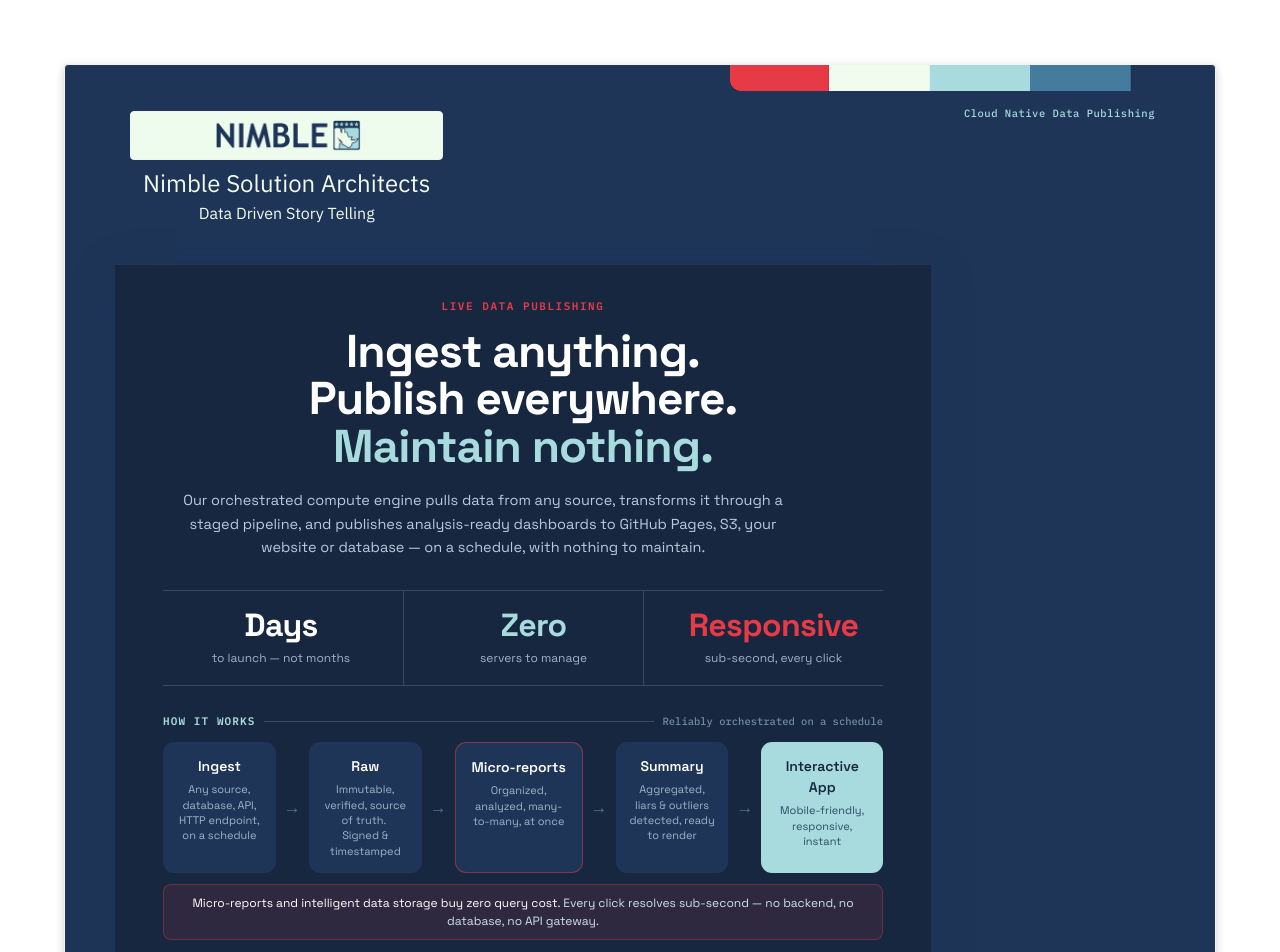
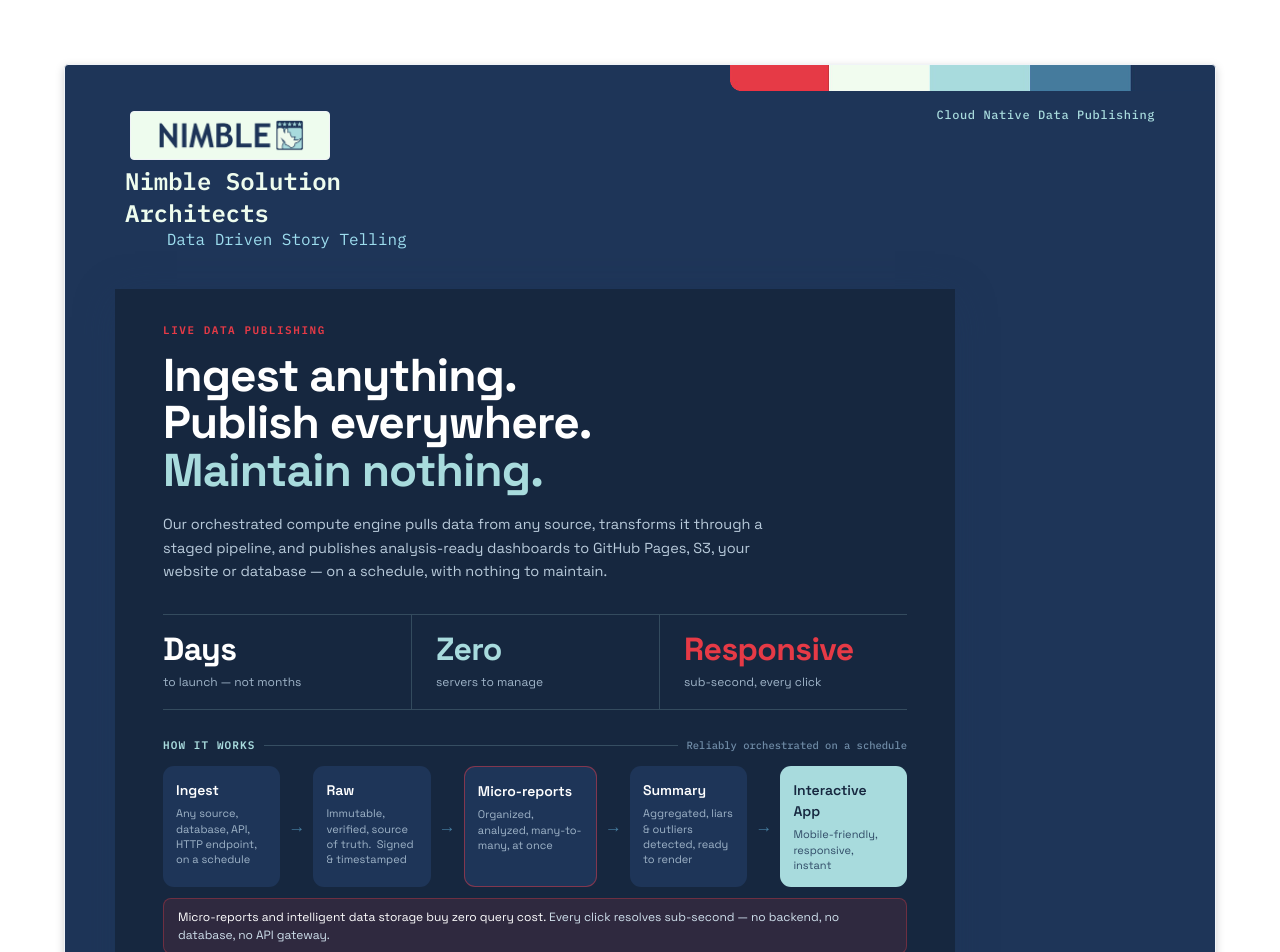
Before and after one commit to nimblesa/nimblesa.github.io, a Jekyll site: the page built from index.html, in a window 1280 px wide. Shown: the top 952 px of the page. Built offline with Jekyll 4.4.1, drawn with Linux system fonts in a browser that asks for light colours.

Commit message:
update:NIMBLESA:layout:2026:7:2

```diff
--- a/www/css/www.css
+++ b/www/css/www.css
@@ -136,6 +136,7 @@ h4 {
     padding: 5px;
     border: 1px solid #f0f3f7;
     border-radius:  0.25em;
+    width: 200px;
 }
 
 .header .top-left .pfp img {
@@ -143,8 +144,18 @@ h4 {
     height: auto;
 }
 
-.header .top-left .title {font-size : 1.5em;}
-.header .top-left .subtitle {font-size : 1em;}
+.header .top-left .title {
+    font: 600 14px 'IBM Plex Mono', monospace;
+    font-size : 1.5em;
+    text-align: left;
+    color: var(--primary-off-white);
+}
+
+.header .top-left .subtitle {
+    font: 400 12px 'IBM Plex Mono', monospace;
+    font-size : 1em;
+    color: var(--primary-lt-blue);
+}
 
 .header .top-right {
     display: inline-table;
@@ -154,8 +165,8 @@ h4 {
 
 .header .top-right p.quip {
     text-align:right;
-    font:500 10.5px 'IBM Plex Mono',monospace;
-    color:#a8dbdd;
+    font:500 12px 'IBM Plex Mono',monospace;
+    color:var(--accent-teal-lt);
     letter-spacing:.05em;
     line-height:1.5
 }
@@ -484,9 +495,6 @@ table.table.table-hover thead th {
 .card-dontget { border-left: 3px solid var(--accent-red); }
 .card-usecase { border-left: 3px solid var(--accent-teal-md); }
 
-/*
- * ****************************************************** CVE
-*/
 
 /*
  * ****************************************************** SERVICE (main content item)
@@ -566,6 +574,11 @@ table.service-table td.service-name {
     color: var(--title-text-color);
 }
 
+
+/*
+ * ****************************************************** VARIANT
+*/
+
 .variant-wrap {
     display: flex;
     flex-direction: column;
@@ -593,12 +606,13 @@ table.service-table td.service-name {
 
 /* One-pager artboard */
 .onepager {
-    width: 816px;
+    width: 80%;
     min-height: 1056px;
     display: flex;
     flex-direction: column;
     overflow: hidden;
     font-family: 'Space Grotesk', system-ui, sans-serif;
+    text-align: left;
 }
 
 .onepager-dark {
@@ -632,7 +646,7 @@ table.service-table td.service-name {
 .op-header-meta {
     text-align: right;
     font: 500 10.5px 'IBM Plex Mono', monospace;
-    color: #a8dbdd;
+    color: var(--accent-teal-lt);
     letter-spacing: .05em;
     line-height: 1.5;
 }
@@ -658,7 +672,7 @@ table.service-table td.service-name {
     color: #fff;
 }
 
-.op-h1-accent { color: #a8dbdd; }
+.op-h1-accent { color: var(--accent-teal-lt); }
 
 .op-hero-p {
     margin: 18px 0 0;
@@ -692,7 +706,7 @@ table.service-table td.service-name {
     letter-spacing: -.02em;
 }
 
-.op-stat-value-teal { color: #a8dbdd; }
+.op-stat-value-teal { color: var(--accent-teal-lt); }
 .op-stat-value-red { color: #e63a46; }
 .op-stat-label {
     font-size: 12px;
@@ -711,7 +725,7 @@ table.service-table td.service-name {
 
 .op-flow-heading {
     font: 600 11px 'IBM Plex Mono', monospace;
-    color: #a8dbdd;
+    color: var(--accent-teal-lt);
     letter-spacing: .1em;
     text-transform: uppercase;
 }
@@ -747,7 +761,7 @@ table.service-table td.service-name {
 
 .op-flow-step-wide-sm { flex: 1.1; }
 .op-flow-step-highlight { background: #1e3558; }
-.op-flow-step-final { background: #a8dbdd; }
+.op-flow-step-final { background: var(--accent-teal-lt); }
 
 .op-flow-step-title {
     font-size: 14px;
@@ -825,7 +839,7 @@ table.service-table td.service-name {
 
 .op-footer-demo {
     font: 500 11px 'IBM Plex Mono', monospace;
-    color: #a8dbdd;
+    color: var(--accent-teal-lt);
     margin-top: 8px;
 }
 
```
